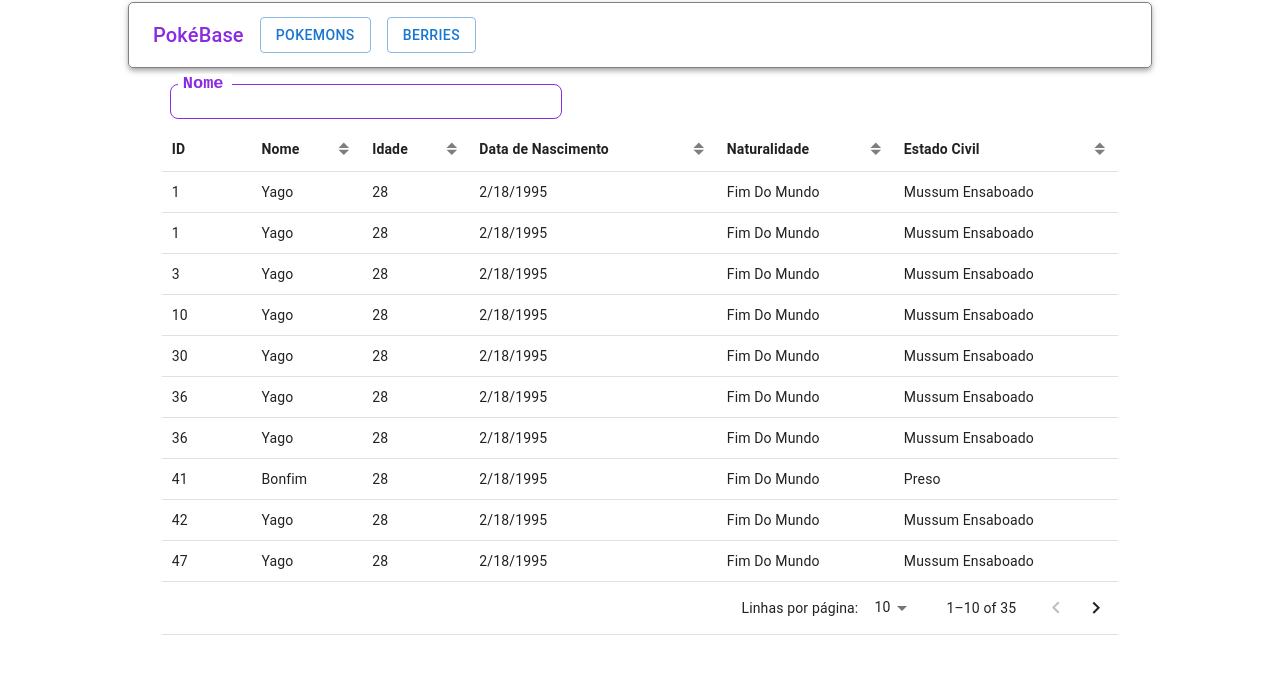
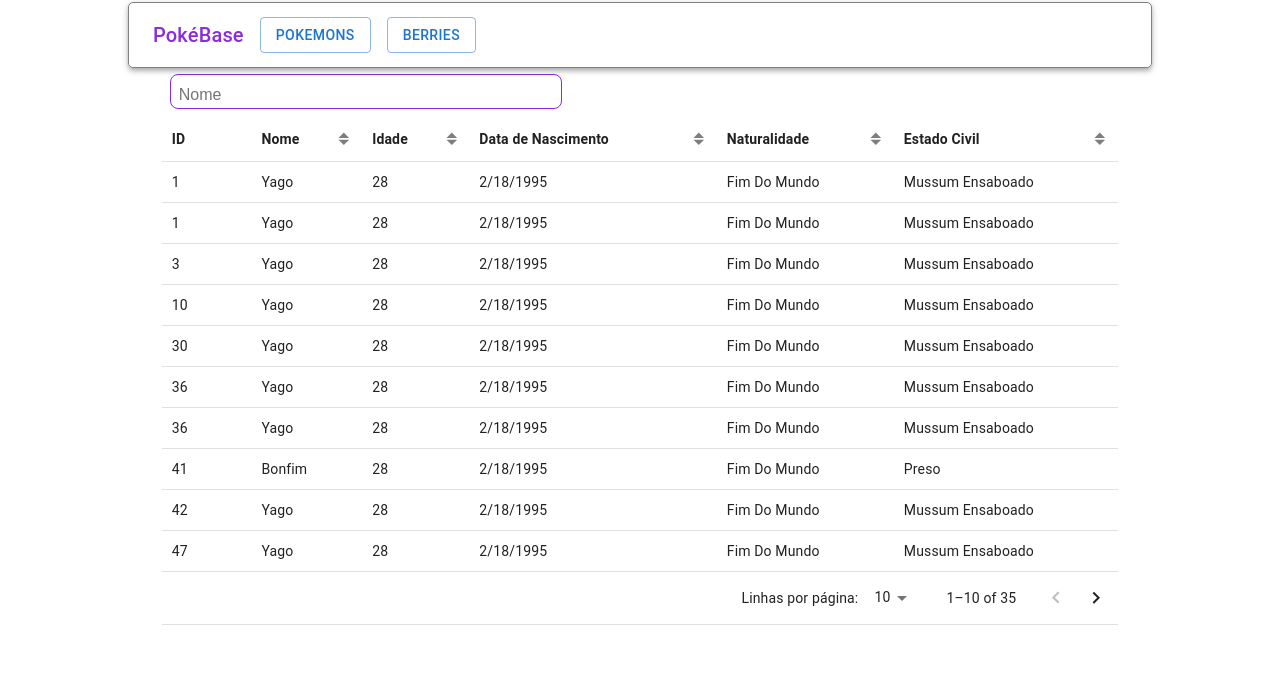
Before and after one commit to GiovaneW/pokeapi_project-front, a React (Create React App) app: page /pokemons/1 in a window 1280 px wide. Shown: the top 674 px of the page. Built offline with nearby package versions, Linux system fonts and the light colour scheme.

Commit message:
feat: custom components

```diff
--- a/src/components/inputs/CustomInput.tsx
+++ b/src/components/inputs/CustomInput.tsx
@@ -1,16 +1,18 @@
-import { Box, Input, InputProps } from '@mui/material'
+import { Box } from '@mui/material'
 import React from 'react'
 
 export interface ICustomInputsProps {
     type: 'text' | 'number' | 'date'
     onBlur?: (e: React.FocusEvent<HTMLInputElement, Element>) => void
     placeholder?: string
+    label?: string
+    defaultValue?: string | number | Date
 }
 
 export function CustomInput(props: ICustomInputsProps): React.ReactElement {
     return (
         <Box maxWidth='400px' padding='4px' border='none' display='grid' gridColumn='auto' >
-            {props.placeholder && <div style={{
+            {props.label && <div style={{
                 zIndex: 9999,
                 marginBottom: '-9px'
             }}>
@@ -23,10 +25,12 @@ export function CustomInput(props: ICustomInputsProps): React.ReactElement {
                     color: 'blueviolet',
                     fontFamily: 'monospace',
                     margin: '0.7em'
-                }}>{props.placeholder}</label>
+                }}>{props.label}</label>
             </div>
             }
-            <input style={{
+            {props.type === 'date' || props.defaultValue instanceof Date ? null :
+                <input
+                    style={{
                         borderStyle: 'solid',
                         borderColor: 'blueviolet',
                         borderWidth: '1px',
@@ -38,9 +42,13 @@ export function CustomInput(props: ICustomInputsProps): React.ReactElement {
                         margin: '4px',
                         marginTop: '0',
                         width: 'auto'
-            }} onBlur={(e) => {
+                    }}
+                    value={props.defaultValue ?? undefined}
+                    placeholder={props.placeholder ?? ''}
+                    onBlur={(e) => {
                         if (props.onBlur) props.onBlur(e)
                     }} />
+            }
         </Box>
     )
 }
```
Also changed, not shown: src/components/filters/CustomFilter.tsx (added, +74 -0 lines), src/components/select/CustomSelect.tsx (added, +20 -0 lines), src/components/table/CustomTable.tsx (+3 -8 lines). Lines whose indentation alone changed are shown as unchanged.
